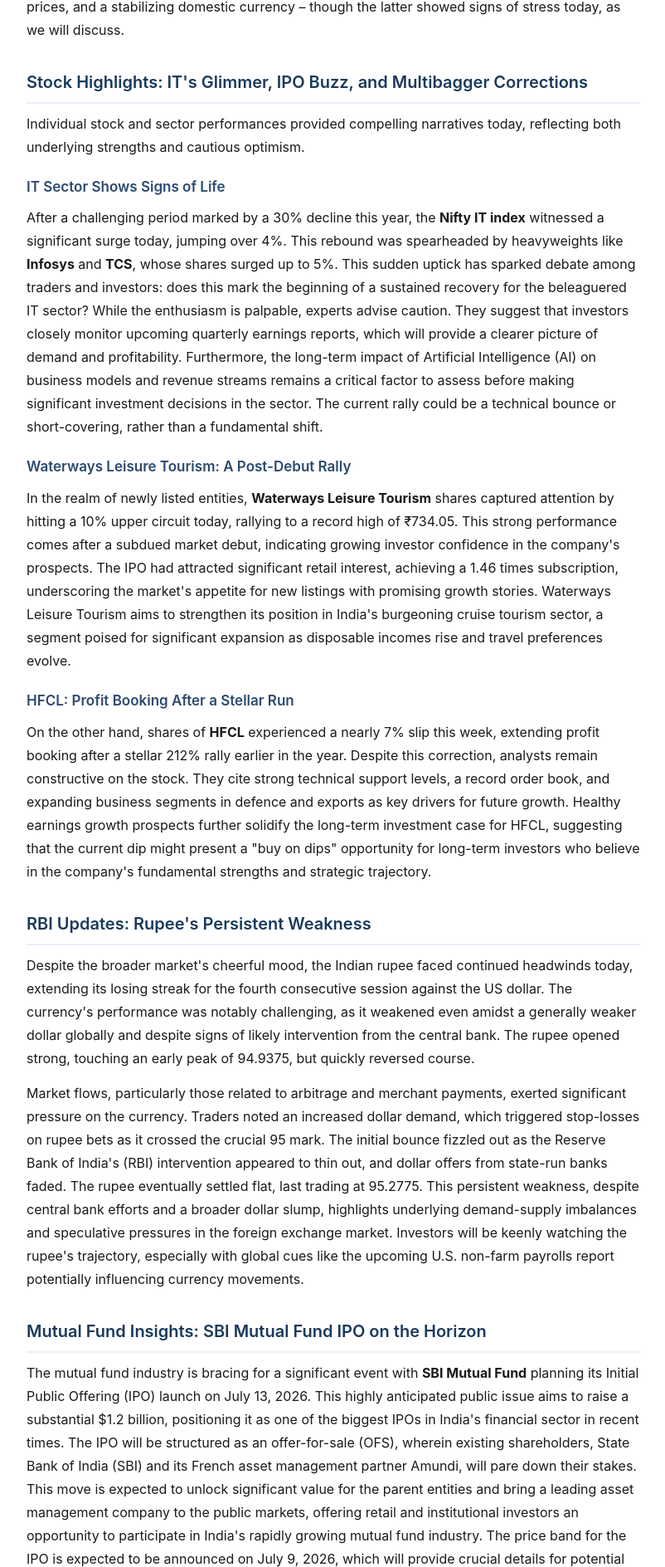
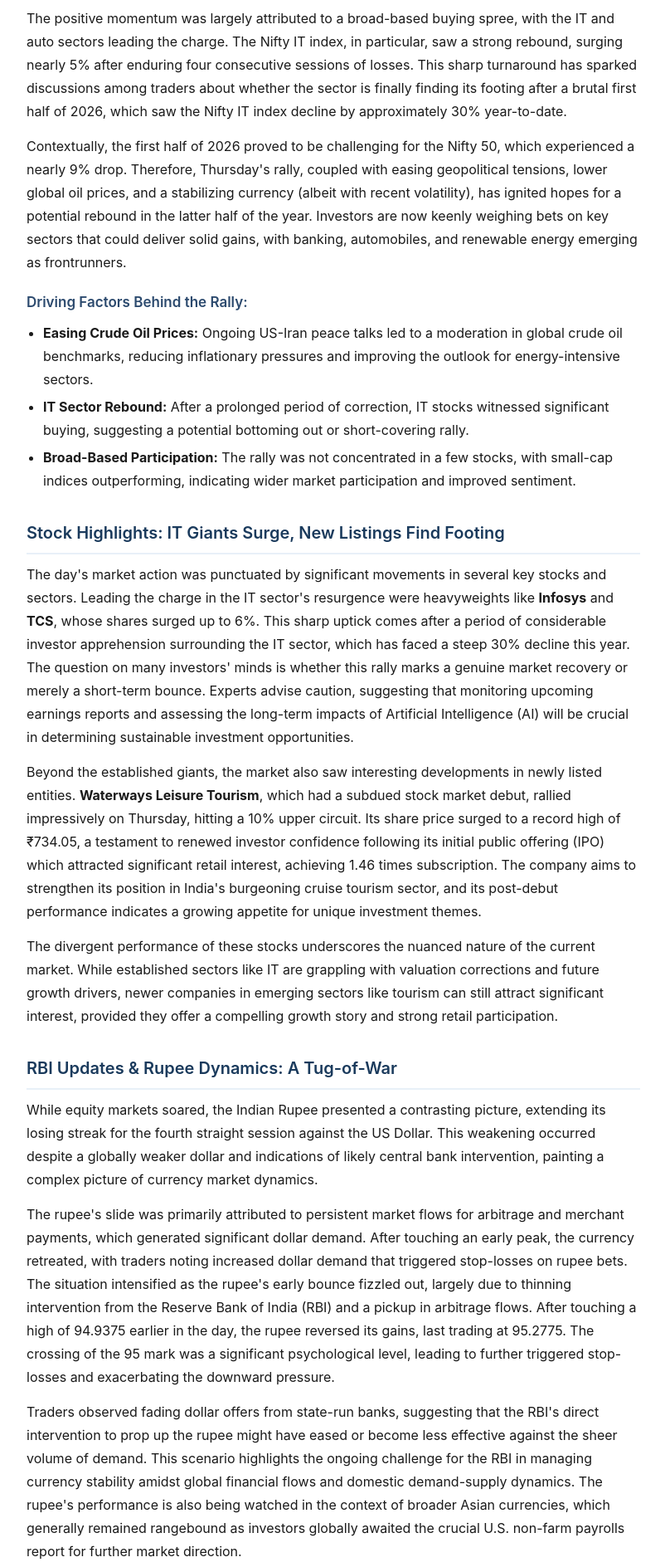
Before and after one commit to kalyankumarr2005/financehub-india, a website: page blog/2026-07-02-finance-news.html in a window 1280 px wide. Shown: the part 868-2756 px from the top of the page at 83% size, without its empty margins (238-1040 px from the left). Drawn offline with Linux system fonts and the light colour scheme.

Commit message:
Auto-publish: 2026-07-02

```diff
--- a/blog/2026-07-02-finance-news.html
+++ b/blog/2026-07-02-finance-news.html
@@ -3,9 +3,9 @@
 <head>
 <meta charset="UTF-8">
 <meta name="viewport" content="width=device-width,initial-scale=1">
-<title>Indian Markets Rebound, SBI MF IPO Looms: Your FinanceHub India Update (July 2, 2026) | FinanceHub India</title>
-<meta name="description" content="Indian markets surged today, with Sensex gaining 579 points. Explore the Nifty 50's H2 outlook, SBI MF's upcoming IPO, rupee's struggle, and key stock movers.">
-<meta name="keywords" content="Indian Stock Market, Nifty 50, Sensex">
+<title>Indian Markets Rally: Nifty Tops 24,150, IT Rebounds Amidst Rupee Volatility &amp; Key IPOs (July 2, 2026) | FinanceHub India</title>
+<meta name="description" content="Indian markets surge as Nifty crosses 24,150, IT stocks rebound, and SBI Mutual Fund plans a major IPO. Analyze today's Sensex rally, rupee dynamics, and H2 2026 outlook.">
+<meta name="keywords" content="">
 <link rel="canonical" href="https://kalyankumarr2005.github.io/financehub-india/blog/2026-07-02-finance-news.html">
 <style>
 *{box-sizing:border-box;margin:0;padding:0}
@@ -33,46 +33,45 @@
 <body>
 <header class="site-header"><a href="https://kalyankumarr2005.github.io/financehub-india">FinanceHub India</a></header>
 <article>
-<h1>Indian Markets Rebound, SBI MF IPO Looms: Your FinanceHub India Update (July 2, 2026)</h1>
-<p><strong>Mumbai, India – July 2, 2026</strong> – The Indian equities market staged a spirited comeback today, Thursday, July 2, 2026, breathing a sigh of relief into investor portfolios after a challenging first half of the year. The benchmark Sensex soared, and the Nifty 50 reclaimed crucial levels, signalling renewed optimism. However, the day wasn't without its complexities, as the Indian rupee continued its weakening streak, and the financial sector buzzed with news of a major IPO on the horizon. From beleaguered IT stocks showing signs of life to newly listed entities hitting upper circuits, and the persistent question of the rupee's stability, FinanceHub India brings you a comprehensive wrap-up of today's market dynamics and what lies ahead.</p>
+<h1>Indian Markets Rally: Nifty Tops 24,150, IT Rebounds Amidst Rupee Volatility &amp; Key IPOs (July 2, 2026)</h1>
+<p><strong>Mumbai, India – July 2, 2026</strong> – Indian benchmark indices concluded Thursday's trading session on a buoyant note, extending their gains for a second consecutive day. The Sensex surged an impressive 579 points, while the Nifty 50 successfully breached and sustained above the crucial 24,150 mark. This broad-based rally was primarily propelled by robust buying interest in the information technology (IT) and automobile sectors, signaling a potential shift in investor sentiment after a challenging first half of the year. However, the optimism on the equity front was partially tempered by the Indian Rupee's continued weakening against the US Dollar, highlighting underlying currency market pressures.</p>
 
-<h2>Market Summary: A Resounding Rebound Amidst Hopes for H2</h2>
-<p>Today's trading session saw a significant uplift across the board, with major indices closing firmly in the green. The <strong>Sensex</strong> ended the day at 77,502.12, marking a robust gain of 579 points, or 0.75%. Following suit, the <strong>Nifty 50</strong> climbed by 170 points, or 0.71%, to close above the psychological 24,150 mark, settling at 24,175.70. This impressive rally translated into substantial wealth creation for investors, with an estimated ₹3 lakh crore added to market capitalization.</p>
-<p>The broader market also participated in the rally, albeit with varying degrees of enthusiasm. The <strong>Nifty Midcap 100 index</strong> rose by a respectable 0.48%, demonstrating sustained interest in mid-sized companies. The <strong>Smallcap 100 index</strong>, often a barometer of retail investor sentiment, jumped an even more impressive 1.25%, indicating a broad-based recovery and increased risk appetite. This strong performance comes at a crucial juncture, particularly as investors look towards the second half of 2026. After a brutal first half that saw the Nifty 50 drop nearly 9%, today's rally fuels hopes for a potential rebound. Analysts are pointing to several factors contributing to this renewed optimism, including easing geopolitical tensions globally, a moderation in crude oil prices, and a stabilizing domestic currency – though the latter showed signs of stress today, as we will discuss.</p>
+<p>The day's market performance was a welcome relief for many investors, especially those exposed to the IT sector, which has faced significant headwinds this year. Easing crude oil prices, buoyed by ongoing US-Iran peace talks, further contributed to the positive mood, reducing concerns over inflation and corporate input costs. As we delve deeper into the day's events, this article provides a comprehensive overview of the market dynamics, key sectoral movements, currency trends, and what investors should watch out for in the coming days.</p>
 
-<h2>Stock Highlights: IT's Glimmer, IPO Buzz, and Multibagger Corrections</h2>
-<p>Individual stock and sector performances provided compelling narratives today, reflecting both underlying strengths and cautious optimism.</p>
-<h3>IT Sector Shows Signs of Life</h3>
-<p>After a challenging period marked by a 30% decline this year, the <strong>Nifty IT index</strong> witnessed a significant surge today, jumping over 4%. This rebound was spearheaded by heavyweights like <strong>Infosys</strong> and <strong>TCS</strong>, whose shares surged up to 5%. This sudden uptick has sparked debate among traders and investors: does this mark the beginning of a sustained recovery for the beleaguered IT sector? While the enthusiasm is palpable, experts advise caution. They suggest that investors closely monitor upcoming quarterly earnings reports, which will provide a clearer picture of demand and profitability. Furthermore, the long-term impact of Artificial Intelligence (AI) on business models and revenue streams remains a critical factor to assess before making significant investment decisions in the sector. The current rally could be a technical bounce or short-covering, rather than a fundamental shift.</p>
-<h3>Waterways Leisure Tourism: A Post-Debut Rally</h3>
-<p>In the realm of newly listed entities, <strong>Waterways Leisure Tourism</strong> shares captured attention by hitting a 10% upper circuit today, rallying to a record high of ₹734.05. This strong performance comes after a subdued market debut, indicating growing investor confidence in the company's prospects. The IPO had attracted significant retail interest, achieving a 1.46 times subscription, underscoring the market's appetite for new listings with promising growth stories. Waterways Leisure Tourism aims to strengthen its position in India's burgeoning cruise tourism sector, a segment poised for significant expansion as disposable incomes rise and travel preferences evolve.</p>
-<h3>HFCL: Profit Booking After a Stellar Run</h3>
-<p>On the other hand, shares of <strong>HFCL</strong> experienced a nearly 7% slip this week, extending profit booking after a stellar 212% rally earlier in the year. Despite this correction, analysts remain constructive on the stock. They cite strong technical support levels, a record order book, and expanding business segments in defence and exports as key drivers for future growth. Healthy earnings growth prospects further solidify the long-term investment case for HFCL, suggesting that the current dip might present a "buy on dips" opportunity for long-term investors who believe in the company's fundamental strengths and strategic trajectory.</p>
+<h2>Market Summary: A Broad-Based Rally Amidst Global Cues</h2>
+<p>Thursday, July 2, 2026, witnessed the Indian equity markets demonstrating remarkable resilience, with both the Sensex and Nifty 50 closing significantly higher. The Sensex's 579-point jump underscored a return of investor confidence, while the Nifty 50's close above 24,150 marked a psychologically important milestone. This upward trajectory was not confined to large-cap stocks alone; broader markets, particularly the small-cap segment, outperformed, indicating a healthy appetite for risk across various market capitalizations. However, PSU bank shares bucked the trend, ending the day in the red.</p>
 
-<h2>RBI Updates: Rupee's Persistent Weakness</h2>
-<p>Despite the broader market's cheerful mood, the Indian rupee faced continued headwinds today, extending its losing streak for the fourth consecutive session against the US dollar. The currency's performance was notably challenging, as it weakened even amidst a generally weaker dollar globally and despite signs of likely intervention from the central bank. The rupee opened strong, touching an early peak of 94.9375, but quickly reversed course.</p>
-<p>Market flows, particularly those related to arbitrage and merchant payments, exerted significant pressure on the currency. Traders noted an increased dollar demand, which triggered stop-losses on rupee bets as it crossed the crucial 95 mark. The initial bounce fizzled out as the Reserve Bank of India's (RBI) intervention appeared to thin out, and dollar offers from state-run banks faded. The rupee eventually settled flat, last trading at 95.2775. This persistent weakness, despite central bank efforts and a broader dollar slump, highlights underlying demand-supply imbalances and speculative pressures in the foreign exchange market. Investors will be keenly watching the rupee's trajectory, especially with global cues like the upcoming U.S. non-farm payrolls report potentially influencing currency movements.</p>
+<p>The positive momentum was largely attributed to a broad-based buying spree, with the IT and auto sectors leading the charge. The Nifty IT index, in particular, saw a strong rebound, surging nearly 5% after enduring four consecutive sessions of losses. This sharp turnaround has sparked discussions among traders about whether the sector is finally finding its footing after a brutal first half of 2026, which saw the Nifty IT index decline by approximately 30% year-to-date.</p>
 
-<h2>Mutual Fund Insights: SBI Mutual Fund IPO on the Horizon</h2>
-<p>The mutual fund industry is bracing for a significant event with <strong>SBI Mutual Fund</strong> planning its Initial Public Offering (IPO) launch on July 13, 2026. This highly anticipated public issue aims to raise a substantial $1.2 billion, positioning it as one of the biggest IPOs in India's financial sector in recent times. The IPO will be structured as an offer-for-sale (OFS), wherein existing shareholders, State Bank of India (SBI) and its French asset management partner Amundi, will pare down their stakes. This move is expected to unlock significant value for the parent entities and bring a leading asset management company to the public markets, offering retail and institutional investors an opportunity to participate in India's rapidly growing mutual fund industry. The price band for the IPO is expected to be announced on July 9, 2026, which will provide crucial details for potential investors to assess the valuation and prospects of this major offering.</p>
+<p>Contextually, the first half of 2026 proved to be challenging for the Nifty 50, which experienced a nearly 9% drop. Therefore, Thursday's rally, coupled with easing geopolitical tensions, lower global oil prices, and a stabilizing currency (albeit with recent volatility), has ignited hopes for a potential rebound in the latter half of the year. Investors are now keenly weighing bets on key sectors that could deliver solid gains, with banking, automobiles, and renewable energy emerging as frontrunners.</p>
 
-<h2>Key Sectors: Betting on a Strong H2 Rebound</h2>
-<p>As the market looks beyond the challenging first half of 2026, investor focus is sharply shifting towards sectors poised for stronger performance. With geopolitical tensions easing, lower oil prices providing relief, and a stabilizing currency (despite today's blip), several key sectors are emerging as potential outperformers for the remainder of the year.</p>
-<p><strong>Banking:</strong> The financial sector, particularly banking, is expected to deliver solid gains. Improved asset quality, credit growth, and a stable interest rate environment could fuel profitability. Strong balance sheets and increasing digital adoption are further tailwinds for well-capitalized banks.</p>
-<p><strong>Automobiles:</strong> The automobile sector is also on the radar, driven by improving consumer sentiment, new product launches, and potential rural demand recovery. Easing supply chain constraints and a focus on electric vehicles (EVs) could provide significant growth avenues.</p>
-<p><strong>Renewable Energy:</strong> The renewable energy sector continues to attract significant investor interest, buoyed by government support, rising environmental consciousness, and declining technology costs. India's ambitious clean energy targets ensure a robust pipeline of projects, making this sector a long-term growth story.</p>
-<p>While the IT sector saw a bounce today, its outlook remains cautious. Investors are keen to see if the current rally can sustain, demanding clarity on global demand recovery and the strategic adoption of AI by companies. The long-term potential of these sectors will largely depend on the broader economic recovery and sustained policy support.</p>
+<h3>Driving Factors Behind the Rally:</h3>
+<ul>
+    <li><strong>Easing Crude Oil Prices:</strong> Ongoing US-Iran peace talks led to a moderation in global crude oil benchmarks, reducing inflationary pressures and improving the outlook for energy-intensive sectors.</li>
+    <li><strong>IT Sector Rebound:</strong> After a prolonged period of correction, IT stocks witnessed significant buying, suggesting a potential bottoming out or short-covering rally.</li>
+    <li><strong>Broad-Based Participation:</strong> The rally was not concentrated in a few stocks, with small-cap indices outperforming, indicating wider market participation and improved sentiment.</li>
+</ul>
 
-<h2>What to Watch Tomorrow: Global Cues and Domestic Momentum</h2>
-<p>As we head into Friday, July 3, 2026, market participants will be keeping a close eye on several factors. Globally, the upcoming U.S. non-farm payrolls report will be a significant event, as it often dictates global market direction and currency movements. Domestically, the continuity of today's bullish momentum will be key. Investors will monitor the rupee's performance for any signs of stabilization or further intervention. Specific stock movements, particularly within the IT sector and newly listed entities, will also be under scrutiny. The broader market sentiment will likely be influenced by FII flows and any new corporate announcements. While the SBI Mutual Fund IPO price band announcement is scheduled for July 9, the build-up and market commentary around it will begin to gather pace.</p>
+<h2>Stock Highlights: IT Giants Surge, New Listings Find Footing</h2>
+<p>The day's market action was punctuated by significant movements in several key stocks and sectors. Leading the charge in the IT sector's resurgence were heavyweights like <strong>Infosys</strong> and <strong>TCS</strong>, whose shares surged up to 6%. This sharp uptick comes after a period of considerable investor apprehension surrounding the IT sector, which has faced a steep 30% decline this year. The question on many investors' minds is whether this rally marks a genuine market recovery or merely a short-term bounce. Experts advise caution, suggesting that monitoring upcoming earnings reports and assessing the long-term impacts of Artificial Intelligence (AI) will be crucial in determining sustainable investment opportunities.</p>
 
-<h2>Conclusion: Cautious Optimism Prevails</h2>
-<p>Today's robust market performance offers a much-needed shot in the arm for Indian investors, turning the page from a challenging first half. While the rupee's persistent weakness remains a point of concern, the broad-based rally, coupled with specific sectorial tailwinds and the buzz around major IPOs, paints a picture of cautious optimism for the second half of 2026. As always, informed decision-making, based on thorough research and a clear understanding of market dynamics, will be paramount for navigating the opportunities and challenges ahead.</p>
+<p>Beyond the established giants, the market also saw interesting developments in newly listed entities. <strong>Waterways Leisure Tourism</strong>, which had a subdued stock market debut, rallied impressively on Thursday, hitting a 10% upper circuit. Its share price surged to a record high of ₹734.05, a testament to renewed investor confidence following its initial public offering (IPO) which attracted significant retail interest, achieving 1.46 times subscription. The company aims to strengthen its position in India's burgeoning cruise tourism sector, and its post-debut performance indicates a growing appetite for unique investment themes.</p>
 
-<h2>Disclaimer</h2>
-<p>This article is for informational purposes only and does not constitute financial advice. Investors should consult with a qualified financial advisor before making any investment decisions. The views expressed herein are those of the author and do not necessarily reflect the official policy or position of FinanceHub India. Investing in the stock market involves risks, including the potential loss of principal.</p>
-<section class="faq-section"><h2>Frequently Asked Questions</h2><div class="faq-item"><h3 class="faq-q">What drove the Indian stock market rally today, July 2, 2026?</h3><p class="faq-a">The Sensex surged by 579 points and the Nifty 50 rose by 170 points, driven by easing geopolitical tensions, lower oil prices, a stabilizing currency (despite the rupee's daily struggle), and renewed investor optimism for the second half of 2026 after a challenging first half.</p></div><div class="faq-item"><h3 class="faq-q">What is the latest news regarding SBI Mutual Fund?</h3><p class="faq-a">SBI Mutual Fund is planning to launch its IPO on July 13, 2026, aiming to raise $1.2 billion. The issue will be an offer-for-sale by SBI and Amundi, with the price band expected to be announced on July 9, 2026.</p></div><div class="faq-item"><h3 class="faq-q">Why did the Indian rupee weaken today despite a weaker dollar?</h3><p class="faq-a">The Indian rupee weakened for the fourth consecutive session due to increased dollar demand from arbitrage trades and merchant payments. Despite a weaker dollar and initial signs of central bank intervention, the RBI's intervention thinned, and stop-losses on rupee bets were triggered as it crossed the 95 mark against the dollar.</p></div></section>
-<div style="margin-top:28px"><p style="font-size:14px;color:#666;margin-bottom:8px">Topics covered:</p><a href="https://kalyankumarr2005.github.io/financehub-india/tag/indian-stock-market" class="seo-tag">Indian Stock Market</a><a href="https://kalyankumarr2005.github.io/financehub-india/tag/nifty-50" class="seo-tag">Nifty 50</a><a href="https://kalyankumarr2005.github.io/financehub-india/tag/sensex" class="seo-tag">Sensex</a></div>
+<p>The divergent performance of these stocks underscores the nuanced nature of the current market. While established sectors like IT are grappling with valuation corrections and future growth drivers, newer companies in emerging sectors like tourism can still attract significant interest, provided they offer a compelling growth story and strong retail participation.</p>
+
+<h2>RBI Updates & Rupee Dynamics: A Tug-of-War</h2>
+<p>While equity markets soared, the Indian Rupee presented a contrasting picture, extending its losing streak for the fourth straight session against the US Dollar. This weakening occurred despite a globally weaker dollar and indications of likely central bank intervention, painting a complex picture of currency market dynamics.</p>
+
+<p>The rupee's slide was primarily attributed to persistent market flows for arbitrage and merchant payments, which generated significant dollar demand. After touching an early peak, the currency retreated, with traders noting increased dollar demand that triggered stop-losses on rupee bets. The situation intensified as the rupee's early bounce fizzled out, largely due to thinning intervention from the Reserve Bank of India (RBI) and a pickup in arbitrage flows. After touching a high of 94.9375 earlier in the day, the rupee reversed its gains, last trading at 95.2775. The crossing of the 95 mark was a significant psychological level, leading to further triggered stop-losses and exacerbating the downward pressure.</p>
+
+<p>Traders observed fading dollar offers from state-run banks, suggesting that the RBI's direct intervention to prop up the rupee might have eased or become less effective against the sheer volume of demand. This scenario highlights the ongoing challenge for the RBI in managing currency stability amidst global financial flows and domestic demand-supply dynamics. The rupee's performance is also being watched in the context of broader Asian currencies, which generally remained rangebound as investors globally awaited the crucial U.S. non-farm payrolls report for further market direction.</p>
+
+<h2>Mutual Fund Insights: SBI MF Gears Up for a Mega IPO</h2>
+<p>In a significant development for India's financial sector, <strong>SBI Mutual Fund</strong> is gearing up to launch one of the biggest initial public offerings (IPOs) of 2026. The much-anticipated IPO is set to launch on <strong>July 13</strong>, with a likely issue size of an impressive <strong>$1.2 billion</strong>. This would position it as one of the largest public issues in India's burgeoning financial services landscape.</p>
+
+<p>The IPO will be structured as an offer-for-sale (OFS), through which its parent entities, State Bank of India (SBI) and Am
+<section class="faq-section"><h2>Frequently Asked Questions</h2></section>
+<div style="margin-top:28px"><p style="font-size:14px;color:#666;margin-bottom:8px">Topics covered:</p></div>
 <div class="disclaimer"><strong>Disclaimer:</strong> This article is for informational purposes only. Market investments are subject to risk. Consult a SEBI-registered financial advisor before investing.</div>
 </article>
 <footer><p>2026 FinanceHub India | Auto-generated by Gemini AI (Free)</p></footer>
```
Also changed, not shown: index.html (+4 -4 lines), blog/manifest.json.
